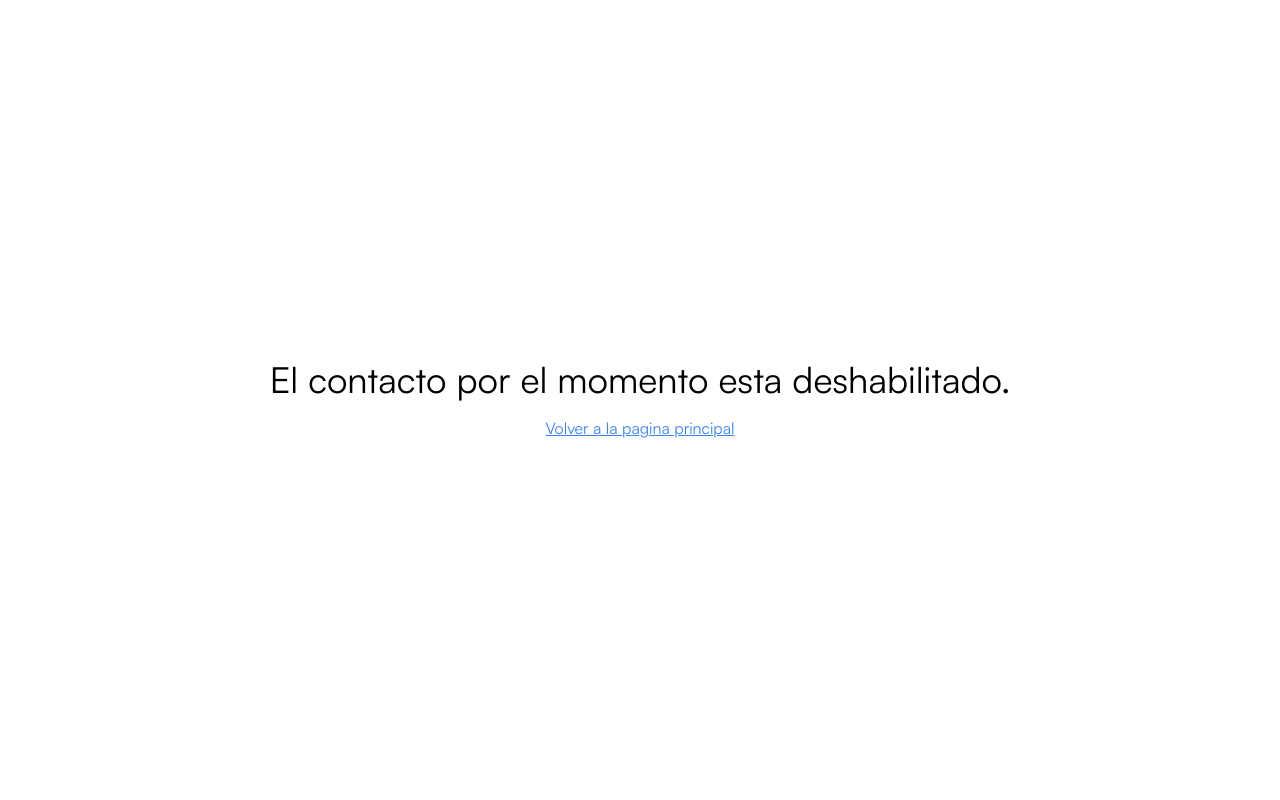
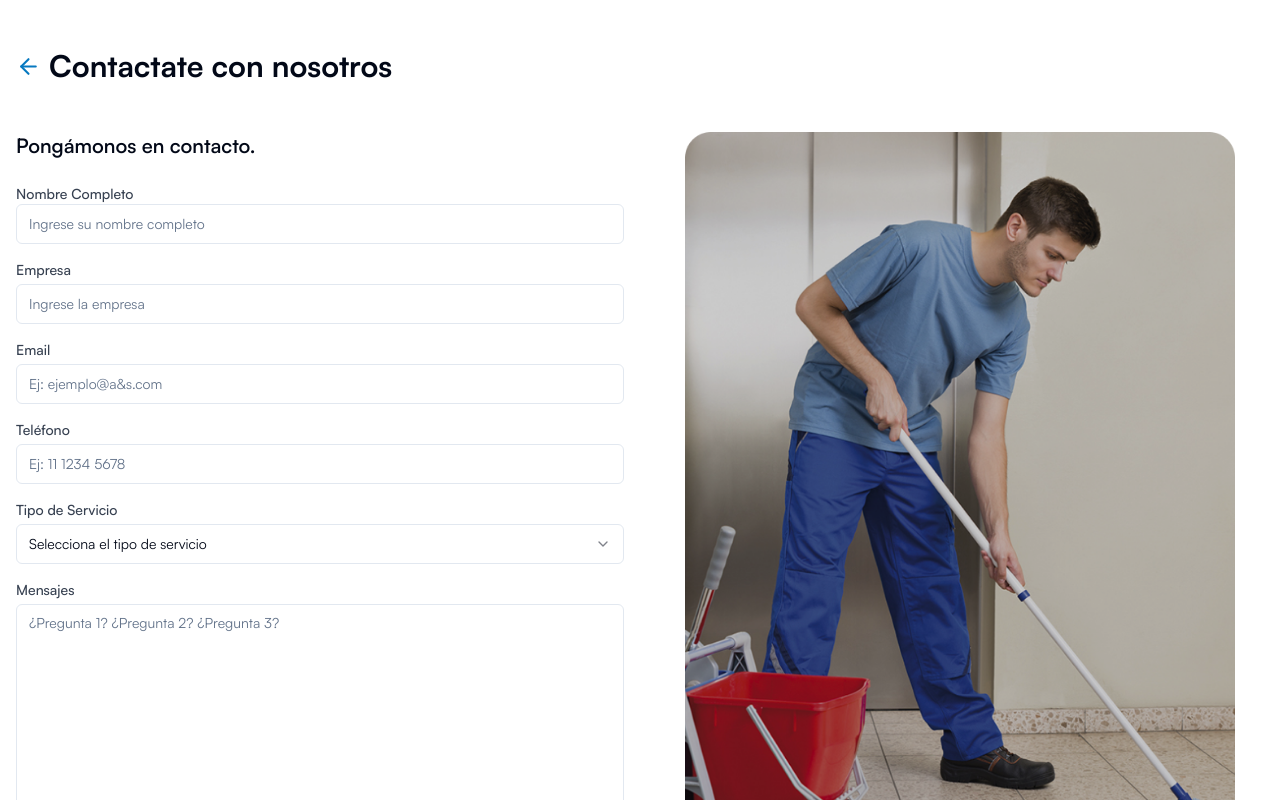
Before and after one commit to Tintaa307/AS-Cleaning-Solutions, a Next.js app: page /contact in a window 1280 px wide. Shown: the top 800 px of the page. Built offline with nearby package versions, Linux system fonts and the light colour scheme.

Commit message:
feat: add form and email to

```diff
--- a/src/app/contact/page.tsx
+++ b/src/app/contact/page.tsx
@@ -33,143 +33,133 @@ export default function ContactForm() {
   }
 
   return (
-    <>
-      <div className="w-full h-screen flex items-center justify-center flex-col gap-4">
-        <h1 className="text-black text-4xl text-center services_sm:text-3xl">
-          El contacto por el momento esta deshabilitado.
-        </h1>
-        <Link className="text-blue-500 underline" href={"/"}>
-          Volver a la pagina principal
+    <div className="container mx-auto px-4 py-12">
+      <div className="flex flex-col md:flex-row items-start md:items-center mb-12">
+        <Link
+          href="/"
+          className="flex items-center text-primary hover:text-primary/80 mb-4 md:mb-0"
+        >
+          <ArrowLeft className="mr-2" size={25} />
         </Link>
+        <h2 className="text-3xl font-bold mds:text-2xl">
+          Contactate con nosotros
+        </h2>
       </div>
-    </>
-    // <div className="container mx-auto px-4 py-12">
-    //   <div className="flex flex-col md:flex-row items-start md:items-center mb-12">
-    //     <Link
-    //       href="/"
-    //       className="flex items-center text-primary hover:text-primary/80 mb-4 md:mb-0"
-    //     >
-    //       <ArrowLeft className="mr-2" size={25} />
-    //     </Link>
-    //     <h2 className="text-3xl font-bold mds:text-2xl">
-    //       Contactate con nosotros
-    //     </h2>
-    //   </div>
 
-    //   <div className="flex flex-col md:flex-row gap-8">
-    //     <div className="w-full md:w-1/2">
-    //       <h2 className="text-xl font-semibold mb-6 mds:text-lg">
-    //         Pongámonos en contacto.
-    //       </h2>
-    //       <form action={FormAction} className="space-y-4">
-    //         <div>
-    //           <label
-    //             htmlFor="name"
-    //             className="block text-sm font-medium text-gray-700"
-    //           >
-    //             Nombre Completo
-    //           </label>
-    //           <Input
-    //             type="text"
-    //             id="name"
-    //             name="name"
-    //             placeholder="Ingrese su nombre completo"
-    //             required
-    //           />
-    //         </div>
-    //         <div>
-    //           <label
-    //             htmlFor="enterprise"
-    //             className="block text-sm font-medium text-gray-700 mb-1"
-    //           >
-    //             Empresa
-    //           </label>
-    //           <Input
-    //             type="text"
-    //             id="enterprise"
-    //             name="enterprise"
-    //             placeholder="Ingrese la empresa"
-    //           />
-    //         </div>
-    //         <div>
-    //           <label
-    //             htmlFor="email"
-    //             className="block text-sm font-medium text-gray-700 mb-1"
-    //           >
-    //             Email
-    //           </label>
-    //           <Input
-    //             type="email"
-    //             id="email"
-    //             name="email"
-    //             placeholder="Ej: ejemplo@a&s.com"
-    //             required
-    //           />
-    //         </div>
-    //         <div>
-    //           <label
-    //             htmlFor="phone"
-    //             className="block text-sm font-medium text-gray-700 mb-1"
-    //           >
-    //             Teléfono
-    //           </label>
-    //           <Input
-    //             type="tel"
-    //             id="phone"
-    //             name="phone"
-    //             placeholder="Ej: 11 1234 5678"
-    //             required
-    //           />
-    //         </div>
-    //         <div>
-    //           <label
-    //             htmlFor="service"
-    //             className="block text-sm font-medium text-gray-700 mb-1"
-    //           >
-    //             Tipo de Servicio
-    //           </label>
-    //           <Select name="service" required>
-    //             <SelectTrigger>
-    //               <SelectValue placeholder="Selecciona el tipo de servicio" />
-    //             </SelectTrigger>
-    //             <SelectContent>
-    //               <SelectItem value="limpieza">Limpieza</SelectItem>
-    //               <SelectItem value="fumigacion">Fumigación</SelectItem>
-    //             </SelectContent>
-    //           </Select>
-    //         </div>
-    //         <div>
-    //           <label
-    //             htmlFor="message"
-    //             className="block text-sm font-medium text-gray-700 mb-1"
-    //           >
-    //             Mensajes
-    //           </label>
-    //           <Textarea
-    //             id="message"
-    //             name="message"
-    //             placeholder="¿Pregunta 1? ¿Pregunta 2? ¿Pregunta 3?"
-    //             rows={12}
-    //             required
-    //             className="resize-none"
-    //           />
-    //         </div>
-    //         <Button type="submit" className="w-full">
-    //           Enviar
-    //         </Button>
-    //       </form>
-    //     </div>
+      <div className="flex flex-col md:flex-row gap-8">
+        <div className="w-full md:w-1/2">
+          <h2 className="text-xl font-semibold mb-6 mds:text-lg">
+            Pongámonos en contacto.
+          </h2>
+          <form action={FormAction} className="space-y-4">
+            <div>
+              <label
+                htmlFor="name"
+                className="block text-sm font-medium text-gray-700"
+              >
+                Nombre Completo
+              </label>
+              <Input
+                type="text"
+                id="name"
+                name="name"
+                placeholder="Ingrese su nombre completo"
+                required
+              />
+            </div>
+            <div>
+              <label
+                htmlFor="enterprise"
+                className="block text-sm font-medium text-gray-700 mb-1"
+              >
+                Empresa
+              </label>
+              <Input
+                type="text"
+                id="enterprise"
+                name="enterprise"
+                placeholder="Ingrese la empresa"
+              />
+            </div>
+            <div>
+              <label
+                htmlFor="email"
+                className="block text-sm font-medium text-gray-700 mb-1"
+              >
+                Email
+              </label>
+              <Input
+                type="email"
+                id="email"
+                name="email"
+                placeholder="Ej: ejemplo@a&s.com"
+                required
+              />
+            </div>
+            <div>
+              <label
+                htmlFor="phone"
+                className="block text-sm font-medium text-gray-700 mb-1"
+              >
+                Teléfono
+              </label>
+              <Input
+                type="tel"
+                id="phone"
+                name="phone"
+                placeholder="Ej: 11 1234 5678"
+                required
+              />
+            </div>
+            <div>
+              <label
+                htmlFor="service"
+                className="block text-sm font-medium text-gray-700 mb-1"
+              >
+                Tipo de Servicio
+              </label>
+              <Select name="service" required>
+                <SelectTrigger>
+                  <SelectValue placeholder="Selecciona el tipo de servicio" />
+                </SelectTrigger>
+                <SelectContent>
+                  <SelectItem value="limpieza">Limpieza</SelectItem>
+                  <SelectItem value="fumigacion">Fumigación</SelectItem>
+                </SelectContent>
+              </Select>
+            </div>
+            <div>
+              <label
+                htmlFor="message"
+                className="block text-sm font-medium text-gray-700 mb-1"
+              >
+                Mensajes
+              </label>
+              <Textarea
+                id="message"
+                name="message"
+                placeholder="¿Pregunta 1? ¿Pregunta 2? ¿Pregunta 3?"
+                rows={12}
+                required
+                className="resize-none"
+              />
+            </div>
+            <Button type="submit" className="w-full">
+              Enviar
+            </Button>
+          </form>
+        </div>
 
-    //     <div className="w-full flex items-center justify-center md:w-1/2 custom:hidden">
-    //       <Image
-    //         src="/contact-image-2.png"
-    //         alt="Cleaning professional mopping a floor"
-    //         width={550}
-    //         height={600}
-    //         className="rounded-lg object-cover"
-    //       />
-    //     </div>
-    //   </div>
-    // </div>
+        <div className="w-full flex items-center justify-center md:w-1/2 custom:hidden">
+          <Image
+            src="/contact-image-2.png"
+            alt="Cleaning professional mopping a floor"
+            width={550}
+            height={600}
+            className="rounded-lg object-cover"
+          />
+        </div>
+      </div>
+    </div>
   )
 }
--- a/src/components/footer/Footer.tsx
+++ b/src/components/footer/Footer.tsx
@@ -74,11 +74,11 @@ export default function Footer() {
               <li>
                 <Link
                   target="_blank"
-                  href="#"
+                  href="mailto:contacto@cleaningas.com?subject=Consulta&body=Hola,%20quisiera%20más%20información."
                   className="text-gray-600 hover:text-blue-600 flex items-center"
                 >
                   <IconMail size={22} className="mr-2" />
-                  @cleaningas.com
+                  contacto@cleaningas.com
                 </Link>
               </li>
               <li>
```
